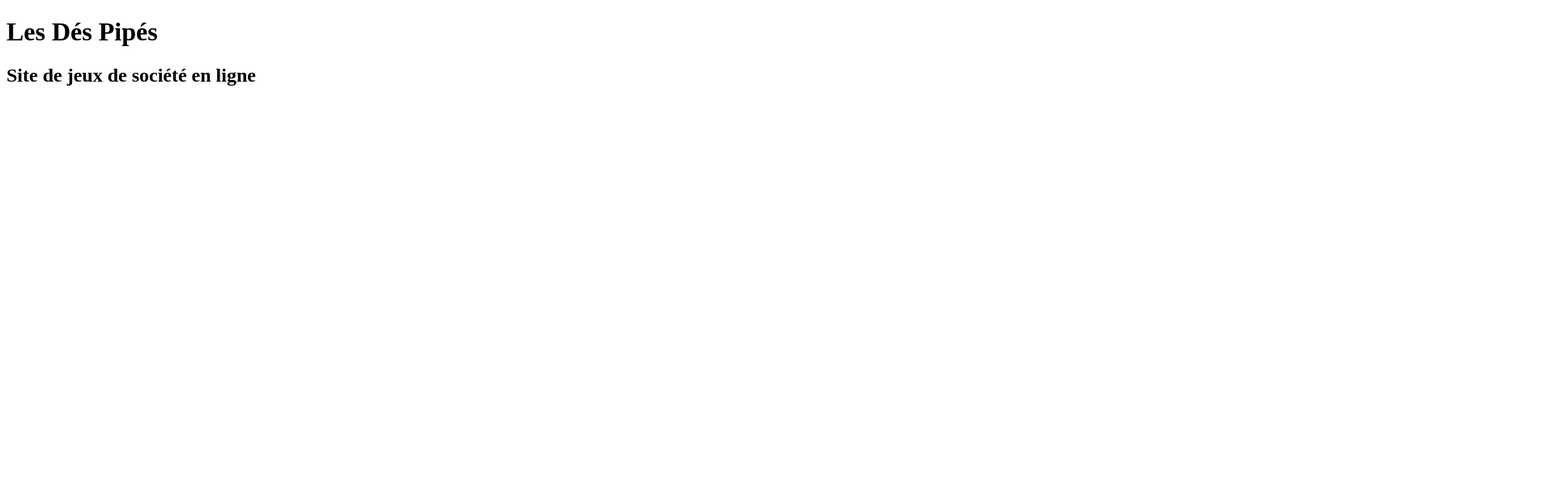
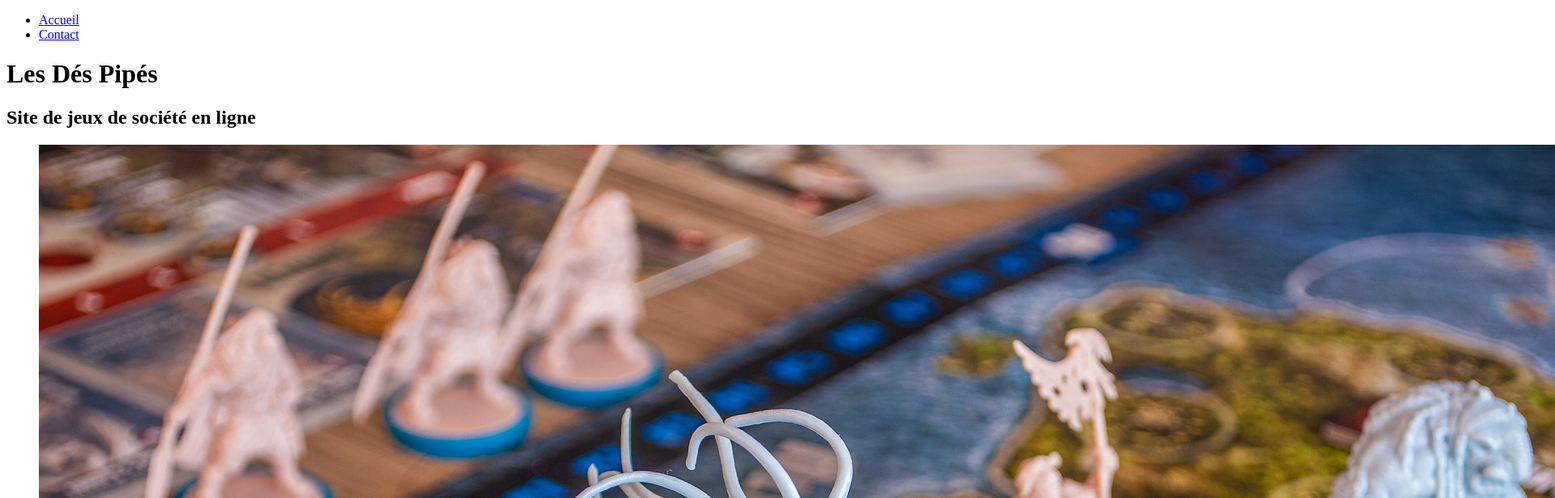
Before and after one commit to Almo53/Exo_git_site, a plain HTML site: page index.html in a window 1280 px wide. Shown: the top 616 px of the page at 81% size, 1920 px wide, since content can reach past the window. Drawn offline with Linux system fonts and the light colour scheme.

Commit message:
Ajout img_accueil.jpg et creation de la navigation

```diff
--- a/index.html
+++ b/index.html
@@ -7,7 +7,17 @@
     <title>Les dé pipés</title>
 </head>
 <body>
+    <nav>
+        <ul>
+            <li><a href="index.html">Accueil</a></li>
+            <li><a href="contact.html">Contact</a></li>
+        </ul>
+    </nav>
     <h1>Les Dés Pipés</h1>
     <h2>Site de jeux de société en ligne</h2>
+    <figure>
+        <img src="img_accueil.jpg" alt="jeux de plateau">
+        <figcaption>Venez tester les derniers jeux</figcaption>
+    </figure>
 </body>
 </html>
```
Also changed, not shown: img_accueil.jpg (added).
